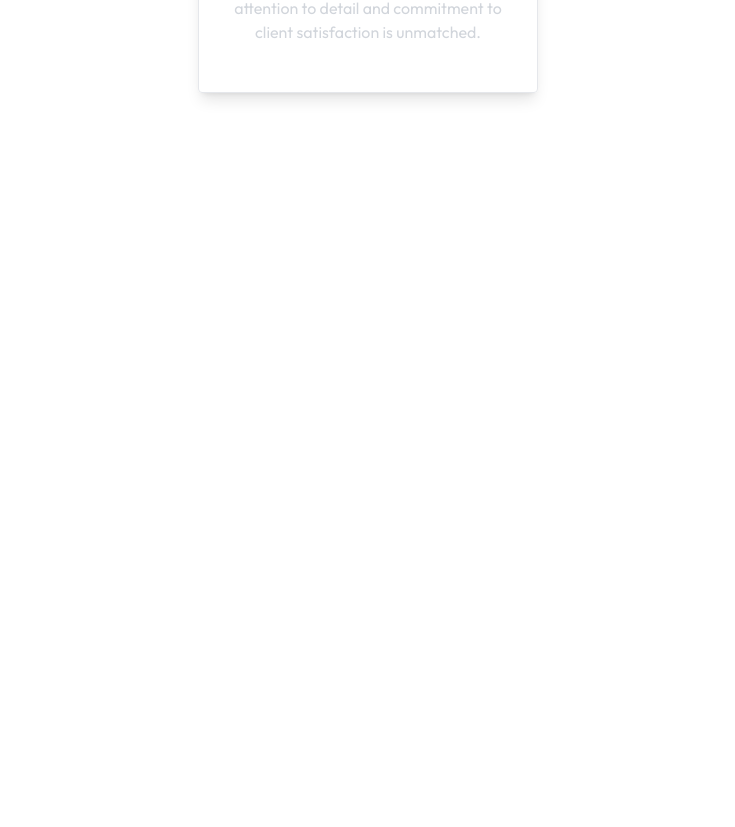
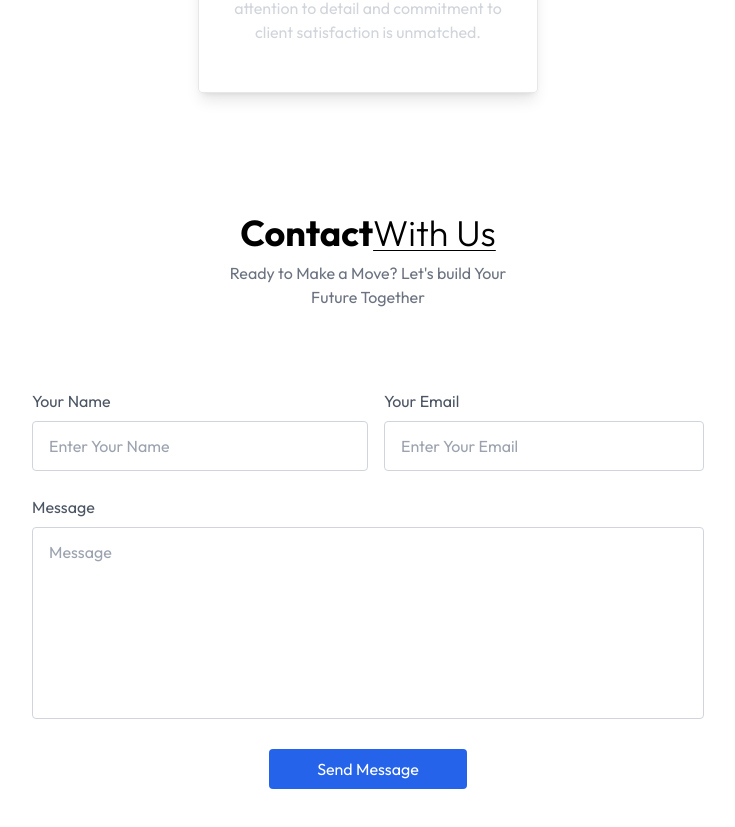
Before and after one commit to chamithsandeepa/Real-Estate-Frontend, a React (Vite) app: page / in a window 1280 px wide. Shown: the part 3380-4207 px from the top of the page, without its empty margins (272-1007 px from the left). Before the commit the page ends 3513 px from the top, so only its background shows below. Built offline with nearby package versions, Linux system fonts and the light colour scheme.

Commit message:
Call the contact page

```diff
--- a/src/App.jsx
+++ b/src/App.jsx
@@ -3,14 +3,18 @@ import Header from "./Components/Header";
 import AboutUs from "./Components/AboutUs";
 import Projects from "./Components/Projects";
 import Testimonials from "./Components/Testimonials";
+import Contact from "./Components/Contact";
+import { ToastContainer} from "react-toastify";
 
 const App = () => {
   return (
     <div className="w-full overflow-hidden">
+      <ToastContainer />
       <Header />
       <AboutUs />
       <Projects />
       <Testimonials />
+      <Contact />
     </div>
   );
 };
```
